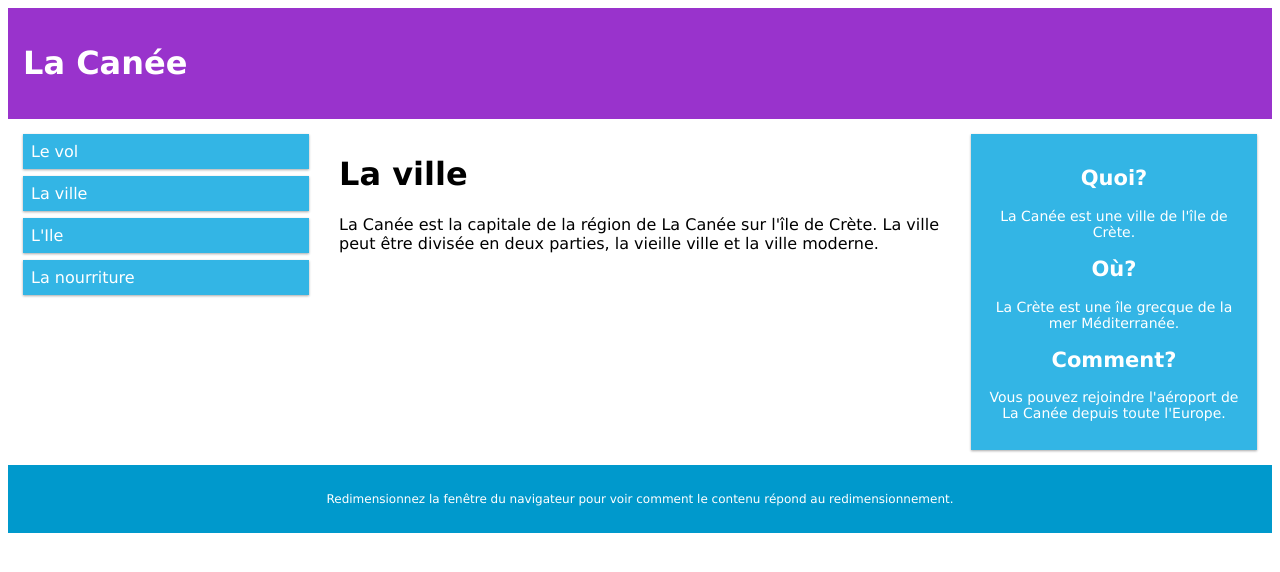
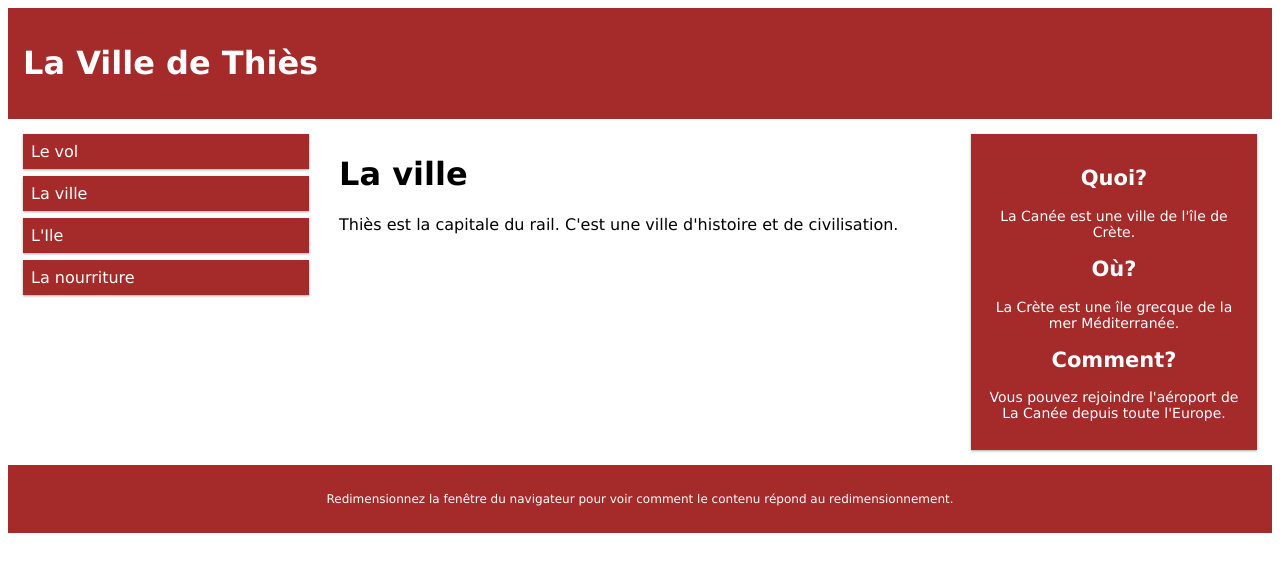
Before and after one commit to Mouhamed-Kane/projet-git, a plain HTML site: page index.html in a window 1280 px wide. Drawn offline with Linux system fonts and the light colour scheme.

Commit message:
Modification du fichier HTML et CSS et ajout d'u fichier JS

```diff
--- a/index.html
+++ b/index.html
@@ -7,7 +7,7 @@
   </head>
   <body>
     <div class="header">
-      <h1>La Canée</h1>
+      <h1>La Ville de Thiès</h1>
     </div>
 
     <div class="row">
@@ -23,9 +23,7 @@
       <div class="col-6 col-s-9">
         <h1>La ville</h1>
         <p>
-          La Canée est la capitale de la région de La Canée sur l'île de Crète.
-          La ville peut être divisée en deux parties, la vieille ville et la
-          ville moderne.
+          Thiès est la capitale du rail. C'est une ville d'histoire et de civilisation.
         </p>
       </div>
 
@@ -49,5 +47,7 @@
         répond au redimensionnement.
       </p>
     </div>
+
+    <script src="index.js"></script>
   </body>
 </html>
--- /dev/null
+++ b/index.js
@@ -0,0 +1 @@
+alert('Bonjour')
--- a/style.css
+++ b/style.css
@@ -18,7 +18,7 @@ html {
 }
 
 .header {
-  background-color: #9933cc;
+  background-color: brown;
   color: #ffffff;
   padding: 15px;
 }
@@ -32,17 +32,19 @@ html {
 .menu li {
   padding: 8px;
   margin-bottom: 7px;
-  background-color: #33b5e5;
+  background-color: brown;
   color: #ffffff;
   box-shadow: 0 1px 3px rgba(0, 0, 0, 0.12), 0 1px 2px rgba(0, 0, 0, 0.24);
 }
 
 .menu li:hover {
-  background-color: #0099cc;
+  background-color: white;
+  color: brown;
+  cursor: pointer;
 }
 
 .aside {
-  background-color: #33b5e5;
+  background-color: brown;
   padding: 15px;
   color: #ffffff;
   text-align: center;
@@ -51,7 +53,7 @@ html {
 }
 
 .footer {
-  background-color: #0099cc;
+  background-color: brown;
   color: #ffffff;
   text-align: center;
   font-size: 12px;
```
